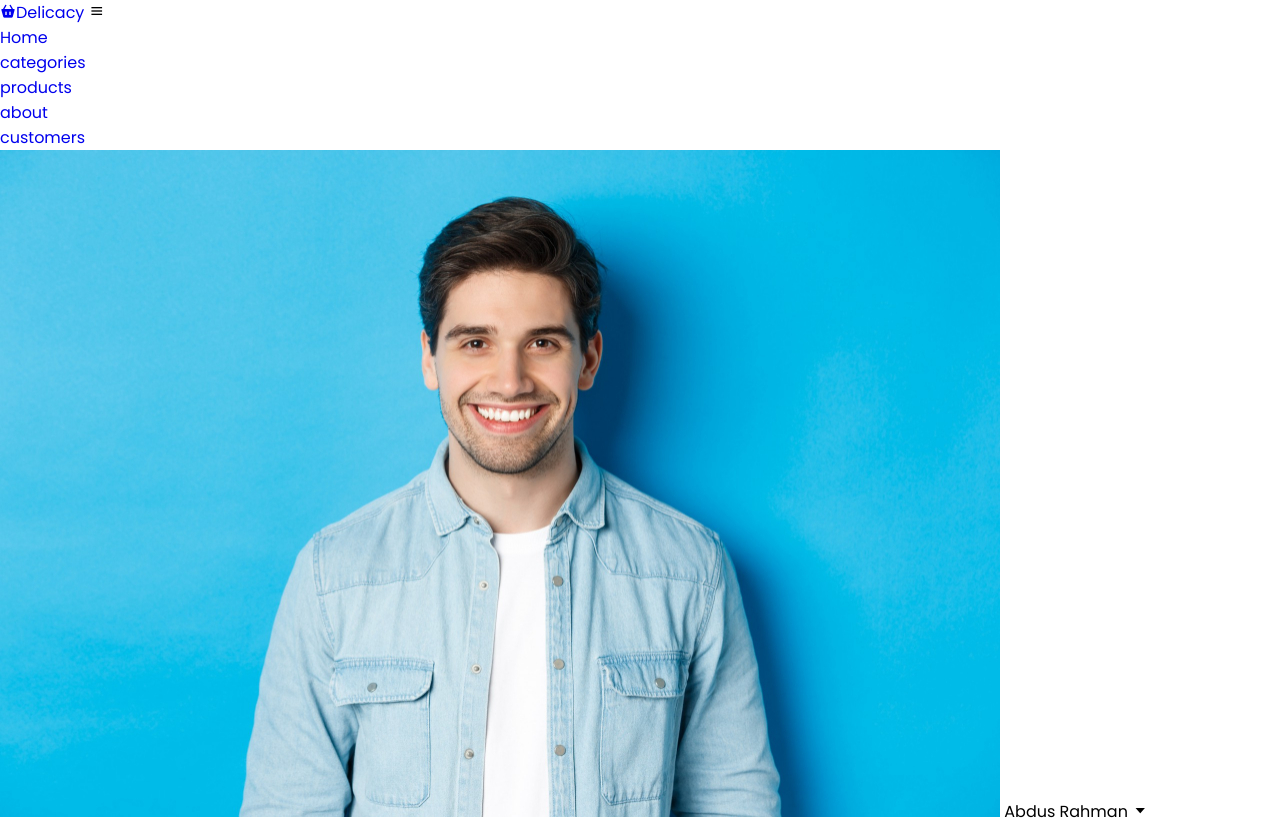
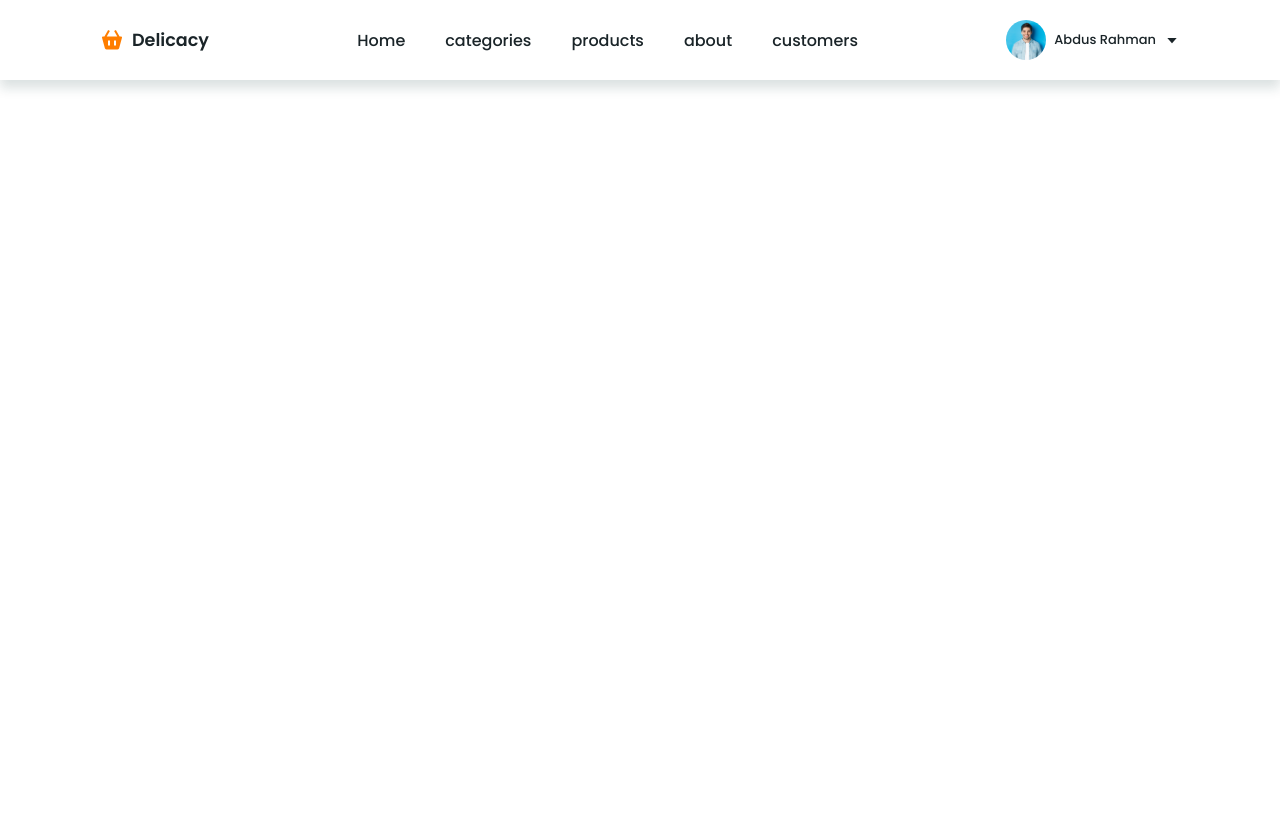
Before and after one commit to snoou/frontend-mini-project, a plain HTML site: page restaurant/html/index.html in a window 1280 px wide. After the commit the page ends 800 px from the top, so only its background shows below. Drawn offline with nearby package versions, Linux system fonts and the light colour scheme.

Commit message:
Update style.css

```diff
--- a/restaurant/css/style.css
+++ b/restaurant/css/style.css
@@ -20,3 +20,88 @@
   --text-color: #1a2428; /* Dark text for readability */
   --bg-color: #fff; /* Clean, white background */
 }
+
+
+img {
+  width: 100%;
+}
+
+body{
+  color: var(--text-color);
+}
+
+header{
+  position: fixed;
+  width: 100%;
+  top: 0;
+  right: 0;
+  z-index: 1000;
+  display: flex;
+  align-items: center;
+  justify-content: space-between;
+  background-color: var(--bg-color);
+  box-shadow: 0 8px 11px rgb(14 55 54 / 15%);
+  padding: 20px 100px ;
+  transition: 0.5s ;
+}
+
+.profile {
+  display: flex;
+  align-items: center;
+  column-gap: 0.5rem;
+  cursor: pointer;
+}
+
+.profile img {
+  width: 40px;
+  height: 40px;
+  object-fit: cover;
+  object-position: center;
+  border-radius: 50%;
+}
+
+.profile span {
+  font-size: 13px ;
+  font-weight: 500;
+}
+
+.logo {
+  display: flex;
+  align-items: center;
+  font-size: 1.1rem ;
+  font-weight: 600;
+  color: var(--text-color);
+  column-gap: 0.5rem;
+}
+
+.logo .bx {
+  font-size: 24px ;
+  color: var(--orange-color);
+}
+
+.navbar {
+  display: flex;
+  column-gap: 0.5rem;
+}
+
+.navbar a {
+  font-size: 1rem;
+  font-weight: 500;
+  color: var(--text-color);
+  padding: 0.5rem 1rem;
+}
+
+.navbar a:hover {
+  background:var(--green-color);
+  border-radius: 5rem;
+  color: var(--bg-color);
+  transition: background 0.5s ;
+}
+
+
+#menu-icon{
+  font-size: 24px;
+  cursor: pointer;
+  z-index: 10001;
+  display: none;
+}
```
